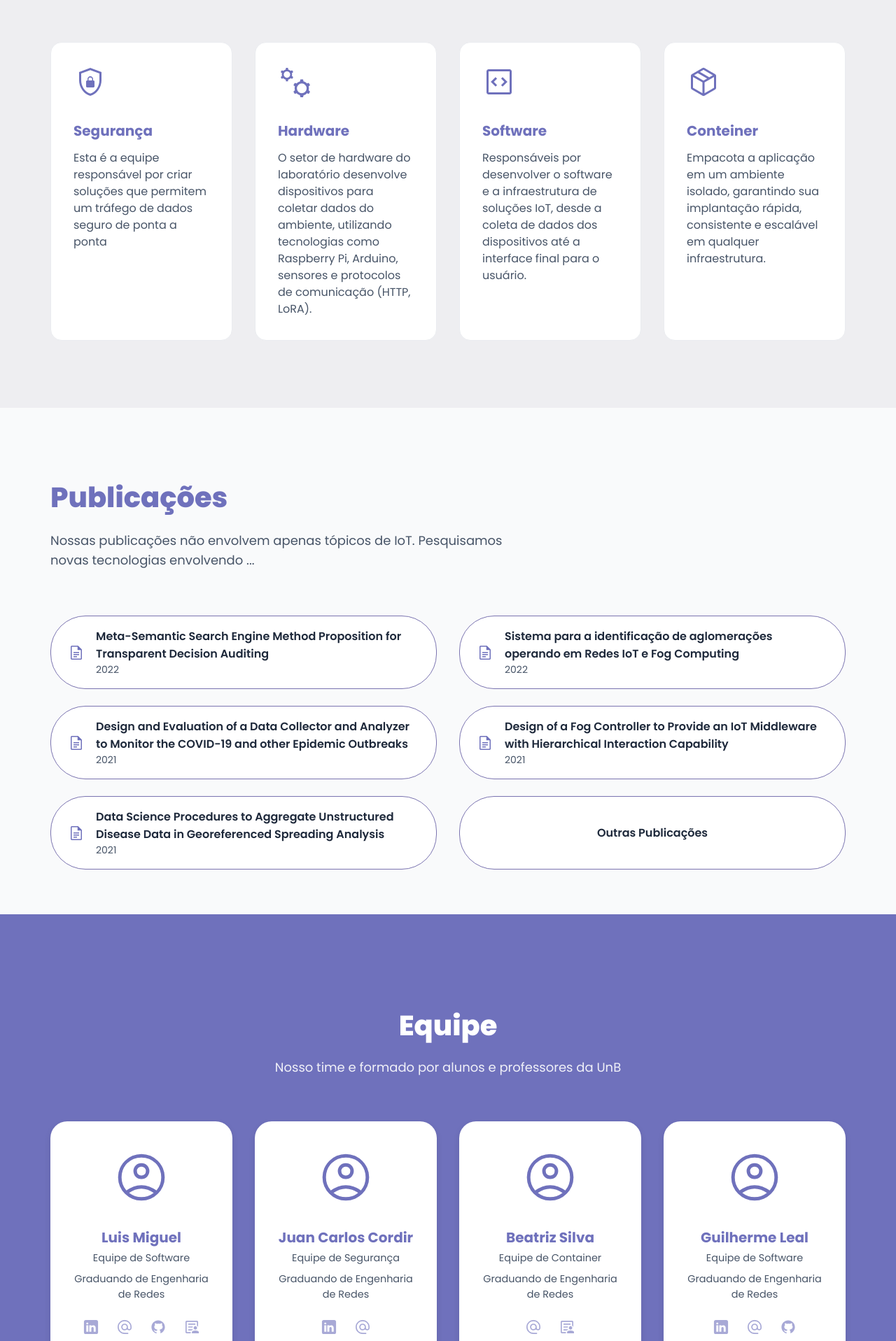
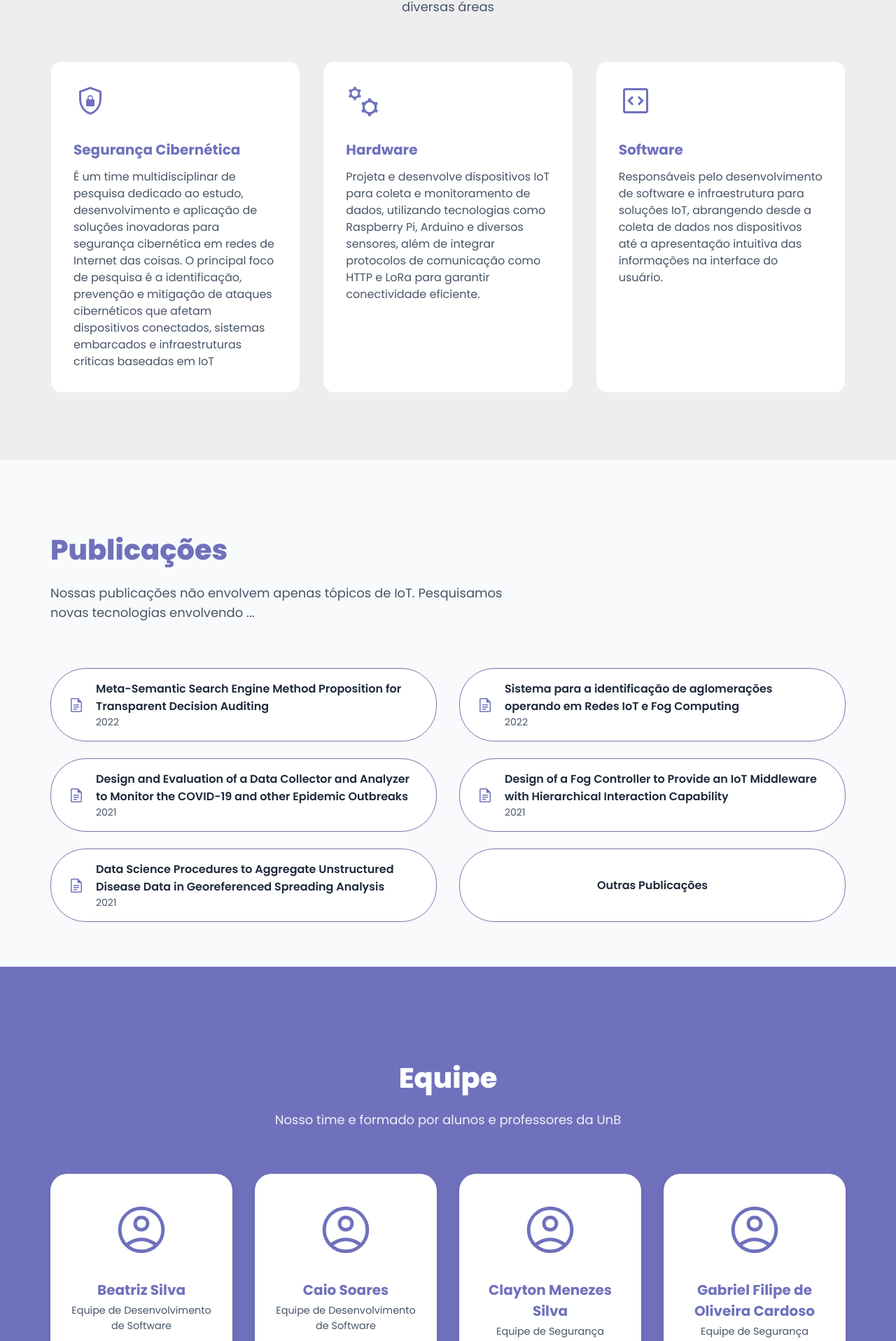
Before and after one commit to uiot/uiot.github.io, a React (Vite) app: page / in a window 1280 px wide. Shown: the part 875-2792 px from the top of the page at 70% size. Built offline with nearby package versions, Linux system fonts and the light colour scheme.

Commit message:
feat: add new team members and articles

```diff
--- a/src/Components/HomeComponents/ProjectsView.jsx
+++ b/src/Components/HomeComponents/ProjectsView.jsx
@@ -9,27 +9,22 @@ import iconConteiner from "../../assets/Icons/iconConteiner.svg";
 const projectsData = [
   {
     icon: iconSecurity,
-    title: "Segurança",
+    title: "Segurança Cibernética",
     description:
-      "Esta é a equipe responsável por criar soluções que permitem um tráfego de dados seguro de ponta a ponta",
+      "É um time multidisciplinar de pesquisa dedicado ao estudo, desenvolvimento e aplicação de soluções inovadoras para segurança cibernética em redes de Internet das coisas. O principal foco de pesquisa é a identificação, prevenção e mitigação de ataques cibernéticos que afetam dispositivos conectados, sistemas embarcados e infraestruturas críticas baseadas em IoT",
   },
   {
     icon: iconMiddleware,
     title: "Hardware",
     description:
-      "O setor de hardware do laboratório desenvolve dispositivos para coletar dados do ambiente, utilizando tecnologias como Raspberry Pi, Arduino, sensores e protocolos de comunicação (HTTP, LoRA).",
+      "Projeta e desenvolve dispositivos IoT para coleta e monitoramento de dados, utilizando tecnologias como Raspberry Pi, Arduino e diversos sensores, além de integrar protocolos de comunicação como HTTP e LoRa para garantir conectividade eficiente."
+
   },
   {
     icon: iconSoftware,
     title: "Software",
     description:
-      "Responsáveis por desenvolver o software e a infraestrutura de soluções IoT, desde a coleta de dados dos dispositivos até a interface final para o usuário.",
-  },
-  {
-    icon: iconConteiner,
-    title: "Conteiner",
-    description:
-      "Empacota a aplicação em um ambiente isolado, garantindo sua implantação rápida, consistente e escalável em qualquer infraestrutura.",
+      "Responsáveis pelo desenvolvimento de software e infraestrutura para soluções IoT, abrangendo desde a coleta de dados nos dispositivos até a apresentação intuitiva das informações na interface do usuário."
   },
 ];
 
@@ -40,7 +35,7 @@ const ProjectsView = () => {
         <div className="projects-container">
           <div className="projects-header">
             <h2>Projetos</h2>
-            <p>No Uiot desenvolvemos projetos em diversas áreas</p>
+            <p>No laboratório Uiot desenvolvemos projetos em diversas áreas</p>
           </div>
 
           <div className="projects-grid">
--- a/src/Data/Publs.jsx
+++ b/src/Data/Publs.jsx
@@ -1,4 +1,28 @@
 export const allPublications = [
+  {
+    title:
+      "Segurança Universitária Reforçada: Uma solução de IoT para Proteção de Alunos em Campus",
+    authors: "Anna Carolina Ferreira Rosa, Leonardo de Oliveira Almeida, Hugo Silva Vasconcelos, Mateus Romani, Fábio Lúcio Lopes de Mendonça, Francisco Lopes de Caldas Filho",
+    venue: "RIST",
+    year: "2024",
+    url: "https://www.risti.xyz/issues/ristie73.pdf",
+  },
+  {
+    title:
+      "Segurança no Registro de Dispositivos IoT: Implementação de Autenticação Híbrida",
+    authors: "Anna Carolina Ferreira Rosa, Vinicius Salgueiro costa , Awatef ali Yousef Rodrigues Fares, Francisco De caldas filho, Fábio Mendonça",
+    venue: "RIST",
+    year: "2024",
+    url: "https://www.risti.xyz/issues/ristie76.pdf",
+  },
+  {
+    title:
+      "EvacuAI: An Analysis of Escape Routes in Indoor Environments with the Aid of Reinforcement Learning",
+    authors: "Anna Carolina Rosa, Mariana Cabral Falqueiro, Rodrigo Bonacin, Fábio Lúcio Lopes de Mendonça, Geraldo Pereira Rocha Filho, Vinícius Pereira Gonçalves",
+    venue: "Sensors",
+    year: "2023",
+    url: "https://www.mdpi.com/1424-8220/23/21/8892",
+  },
   {
     title:
       "Meta-Semantic Search Engine Method Proposition for Transparent Decision Auditing",
--- a/src/Data/TeamData.jsx
+++ b/src/Data/TeamData.jsx
@@ -44,9 +44,9 @@ export const coordinatorsData = [
 export const supervisorsData = [
   {
     avatar: IconAvatar,
-    name: "Anna Carolina",
-    title: "Estudante de pos-graduação de Redes",
-    role: "Supervisora da equipe de Software",
+    name: "Anna Carolina Ferreira Rosa",
+    title: "Mestre em Engenharia Elétrica",
+    role: "Supervisora da Equipe de Desenvolvimento de Software",
     socials: {
       linkedin:
         "https://www.linkedin.com/in/anna-carolina-ferreira-rosa-a72731212",
@@ -55,9 +55,142 @@ export const supervisorsData = [
       lattes: "",
     },
   },
+   {
+    avatar: IconAvatar,
+    name: "Mateus Romani",
+    title: "Mestrando em Engenharia Elétrica",
+    role: "Supervisor da Equipe de Segurança Cibernética",
+    socials: {
+      linkedin:
+        "",
+      email: "",
+      github: "",
+      lattes: "",
+    },
+  },
 ];
 
 export const membersData = [
+  {
+    avatar: IconAvatar,
+    name: "Beatriz Silva ",
+    role: "Equipe de Desenvolvimento de Software",
+    status: "Graduando de Engenharia de Redes",
+    socials: {
+      github: "",
+      linkedin: "",
+      lattes: "http://lattes.cnpq.br/4039249040057623",
+      email: "mailto:abeatrizznascimento@gmail.com",
+    },
+  },
+  {
+    avatar: IconAvatar,
+    name: "Caio Soares",
+    role: "Equipe de Desenvolvimento de Software",
+    status: "Graduando de Engenharia de Redes",
+    socials: {
+      github: "",
+      linkedin: "https://www.linkedin.com/in/caio-soares-rodrigues-70b3a3345/",
+      lattes: "",
+      email: "mailto:caiosoaresrodrigues26@gmail.com",
+    },
+  },
+  {
+    avatar: IconAvatar,
+    name: "Clayton Menezes Silva",
+    role: "Equipe de Segurança Cibernética",
+    status: "",
+    socials: {
+      github: "",
+      linkedin: "",
+      lattes: "",
+      email: "",
+    },
+  },
+  {
+    avatar: IconAvatar,
+    name: "Gabriel Filipe de Oliveira Cardoso",
+    role: "Equipe de Segurança Cibernética",
+    status: "Graduando de Engenharia de Redes",
+    socials: {
+      github: "",
+      linkedin: "https://www.linkedin.com/in/gabriel-filipe-55002415a/",
+      lattes: "",
+      email: "mailto:gabriel.cardoso@uiot.org",
+    },
+  },
+  {
+    avatar: IconAvatar,
+    name: "Giovani Braga Oliveira Viana",
+    role: "Equipe de Segurança Cibernética",
+    status: "",
+    socials: {
+      github: "",
+      linkedin: "",
+      lattes: "",
+      email: "",
+    },
+  },
+  {
+    avatar: IconAvatar,
+    name: "Guilherme Leal",
+    role: "Equipe de Desenvolvimento de Software",
+    status: "Graduando de Engenharia de Redes",
+    socials: {
+      github: "https://github.com/Guilherme5342",
+      linkedin: "https://www.linkedin.com/in/guilhermelealmedeiros/",
+      lattes: "",
+      email: "mailto:guilherme.leal.5342@gmail.com",
+    },
+  },
+  {
+    avatar: IconAvatar,
+    name: "Gustavo Pimentel Filgueira",
+    role: "Equipe de Segurança Cibernética",
+    status: "",
+    socials: {
+      github: "",
+      linkedin: "",
+      lattes: "",
+      email: "",
+    },
+  },
+   {
+    avatar: IconAvatar,
+    name: "João Kleber Magalhães dos Santos",
+    role: "Equipe de Segurança Cibernética",
+    status: "",
+    socials: {
+      github: "",
+      linkedin: "",
+      lattes: "",
+      email: "",
+    },
+  },
+   {
+    avatar: IconAvatar,
+    name: "João Victor Machado Santos",
+    role: "Equipe de Segurança Cibernética",
+    status: "",
+    socials: {
+      github: "",
+      linkedin: "",
+      lattes: "",
+      email: "",
+    },
+  },
+  {
+    avatar: IconAvatar,
+    name: "Juan Carlos Cordir",
+    role: "Equipe de Segurança Cibernética",
+    status: "Graduando de Engenharia de Redes",
+    socials: {
+      github: "",
+      linkedin: "https://www.linkedin.com/in/juan-carlos-cordir-silva-905692a7",
+      lattes: "",
+      email: "mailto:cordir@live.com",
+    },
+  },
   {
     avatar: IconAvatar,
     name: "Luis Miguel",
@@ -73,42 +206,6 @@ export const membersData = [
   },
   {
     avatar: IconAvatar,
-    name: "Juan Carlos Cordir",
-    role: "Equipe de Segurança",
-    status: "Graduando de Engenharia de Redes",
-    socials: {
-      github: "",
-      linkedin: "https://www.linkedin.com/in/juan-carlos-cordir-silva-905692a7",
-      lattes: "",
-      email: "mailto:cordir@live.com",
-    },
-  },
-  {
-    avatar: IconAvatar,
-    name: "Beatriz Silva ",
-    role: "Equipe de Container",
-    status: "Graduando de Engenharia de Redes",
-    socials: {
-      github: "",
-      linkedin: "",
-      lattes: "http://lattes.cnpq.br/4039249040057623",
-      email: "mailto:abeatrizznascimento@gmail.com",
-    },
-  },
-  {
-    avatar: IconAvatar,
-    name: "Guilherme Leal",
-    role: "Equipe de Software",
-    status: "Graduando de Engenharia de Redes",
-    socials: {
-      github: "https://github.com/Guilherme5342",
-      linkedin: "https://www.linkedin.com/in/guilhermelealmedeiros/",
-      lattes: "",
-      email: "mailto:guilherme.leal.5342@gmail.com",
-    },
-  },
-  {
-    avatar: IconAvatar,
     name: "Victor Baião Pires ",
     role: "Equipe de Software",
     status: "Graduando de Engenharia de Redes",
@@ -119,28 +216,16 @@ export const membersData = [
       email: "mailto:victorbaiao14@gmail.com",
     },
   },
-  {
+    {
     avatar: IconAvatar,
-    name: "Gabriel Filipe",
-    role: "Equipe de Segurança",
-    status: "Graduando de Engenharia de Redes",
+    name: "Victor Lima Dos Santos",
+    role: "Equipe de Segurança Cibernética",
+    status: "",
     socials: {
       github: "",
-      linkedin: "https://www.linkedin.com/in/gabriel-filipe-55002415a/",
+      linkedin: "",
       lattes: "",
-      email: "mailto:gabriel.cardoso@uiot.org",
-    },
-  },
-  {
-    avatar: IconAvatar,
-    name: "Caio Soares",
-    role: "Equipe de Software",
-    status: "Graduando de Engenharia de Redes",
-    socials: {
-      github: "",
-      linkedin: "https://www.linkedin.com/in/caio-soares-rodrigues-70b3a3345/",
-      lattes: "",
-      email: "mailto:caiosoaresrodrigues26@gmail.com",
+      email: "",
     },
   },
 ];
```
Also changed, not shown: vercel.json (added), 1 other file (tests, documents, lock files or other folders).
